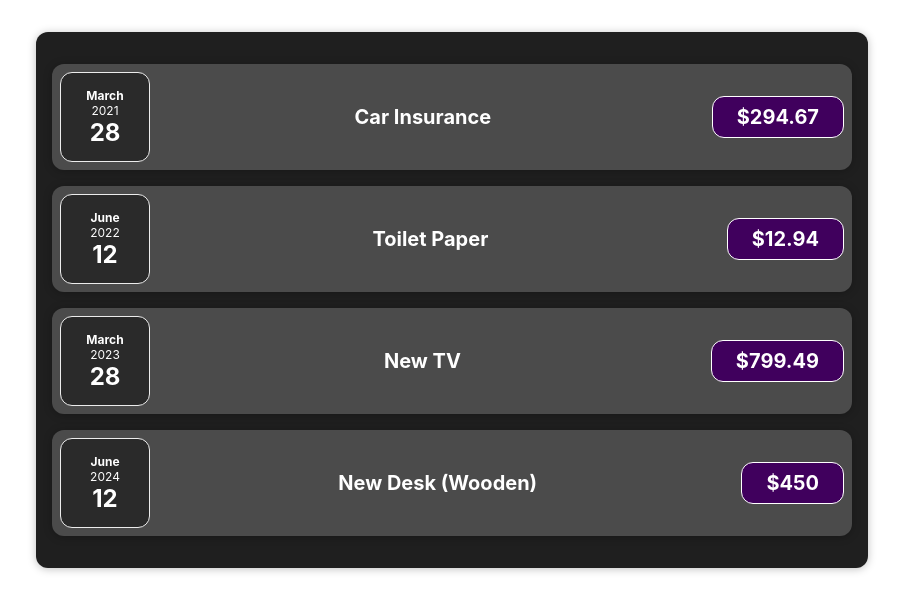
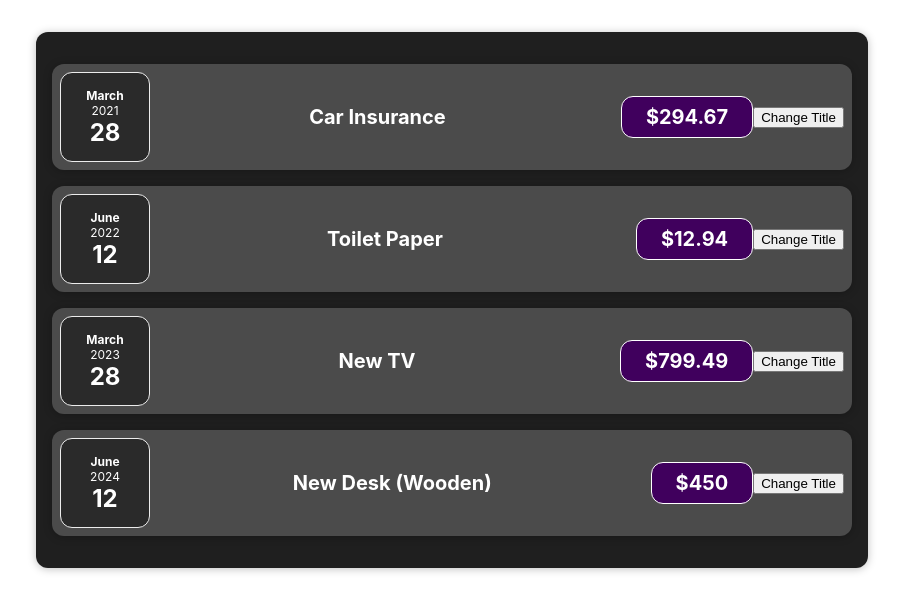
Before and after one commit to TheShadowbyte/expense-tracker, a React (Create React App) app: page / in a window 1280 px wide. Shown: the top 612 px of the page, without its empty margins (188-1091 px from the left). Built offline with nearby package versions, Linux system fonts and the light colour scheme.

Commit message:
Added the first event handler

```diff
--- a/src/components/ExpenseItem.js
+++ b/src/components/ExpenseItem.js
@@ -11,6 +11,7 @@ function ExpenseItem(props) {
                 <h2>{props.title}</h2>
                 <div className="expense-item__price">${props.amount}</div>
             </div>
+            <button onClick={() => console.log('Clicked')}>Change Title</button>
         </Card>
     );
 }
```
